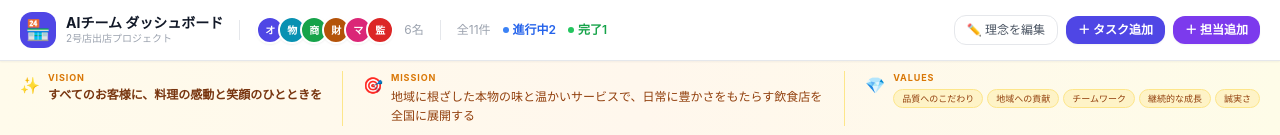
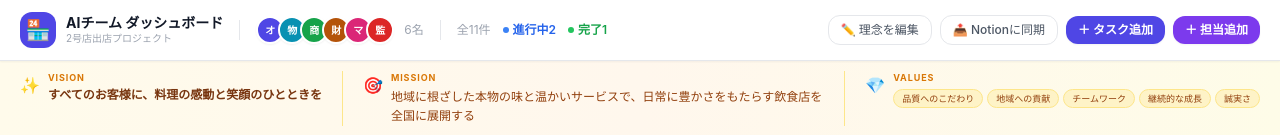
Before and after one commit to hakuryuuagu-cpu/hakuryuu-dashboard, a Next.js app: page / in a window 1280 px wide. Shown: the top 135 px of the page. Built offline with nearby package versions, Linux system fonts and the light colour scheme; no server answers.

Commit message:
feat: Notion一括同期ボタンを追加

```diff
--- a/components/VirtualOffice.tsx
+++ b/components/VirtualOffice.tsx
@@ -18,6 +18,50 @@ import RightPanel from './RightPanel'
 import CompleteTaskModal from './CompleteTaskModal'
 
 function uid() { return `${Date.now()}_${Math.random().toString(36).slice(2, 6)}` }
+
+// Notionへ一括同期ボタン
+function NotionSyncButton({ tasks, agents, humanMembers }: { tasks: Task[]; agents: AIAgent[]; humanMembers: HumanMember[] }) {
+  const [status, setStatus] = useState<'idle' | 'syncing' | 'done' | 'error'>('idle')
+
+  const handleSync = async () => {
+    setStatus('syncing')
+    let failed = 0
+    for (const task of tasks) {
+      const assignee =
+        agents.find(a => a.id === task.assigneeId)?.name ??
+        humanMembers.find(m => m.id === task.assigneeId)?.name
+      try {
+        const res = await fetch('/api/notion-task', {
+          method: 'POST',
+          headers: { 'Content-Type': 'application/json' },
+          body: JSON.stringify({
+            title:        task.title,
+            description:  task.description,
+            assigneeName: assignee,
+            status:       task.status,
+            priority:     task.priority,
+            timeframe:    task.timeframe,
+            dueDate:      task.dueDate,
+            category:     task.category,
+          }),
+        })
+        if (!res.ok) failed++
+      } catch { failed++ }
+    }
+    setStatus(failed === 0 ? 'done' : 'error')
+    setTimeout(() => setStatus('idle'), 3000)
+  }
+
+  const label = status === 'syncing' ? '同期中…' : status === 'done' ? '✅ 完了' : status === 'error' ? '⚠️ 一部失敗' : '📤 Notionに同期'
+  const cls = status === 'done' ? 'bg-green-600 text-white' : status === 'error' ? 'bg-amber-500 text-white' : 'border border-gray-200 text-gray-600 hover:bg-gray-50'
+
+  return (
+    <button onClick={handleSync} disabled={status === 'syncing'}
+      className={`px-3 py-1.5 text-xs font-medium rounded-xl transition-colors ${cls}`}>
+      {label}
+    </button>
+  )
+}
 
 export default function VirtualOffice() {
   const [agents, setAgents] = useState<AIAgent[]>(INITIAL_AI_AGENTS)
@@ -444,6 +488,7 @@ export default function VirtualOffice() {
             className="px-3 py-1.5 text-xs font-medium text-gray-600 border border-gray-200 rounded-xl hover:bg-gray-50 transition-colors">
             ✏️ 理念を編集
           </button>
+          <NotionSyncButton tasks={tasks} agents={agents} humanMembers={humanMembers} />
           <button onClick={() => handleOpenAddTask('week')}
             className="flex items-center gap-1.5 px-3 py-1.5 bg-indigo-600 text-white rounded-xl text-xs font-semibold hover:bg-indigo-700 transition-colors shadow-sm">
             ＋ タスク追加
```
